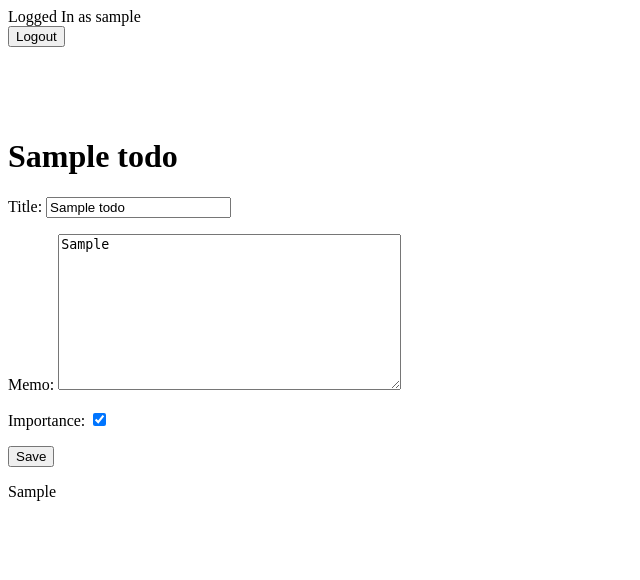
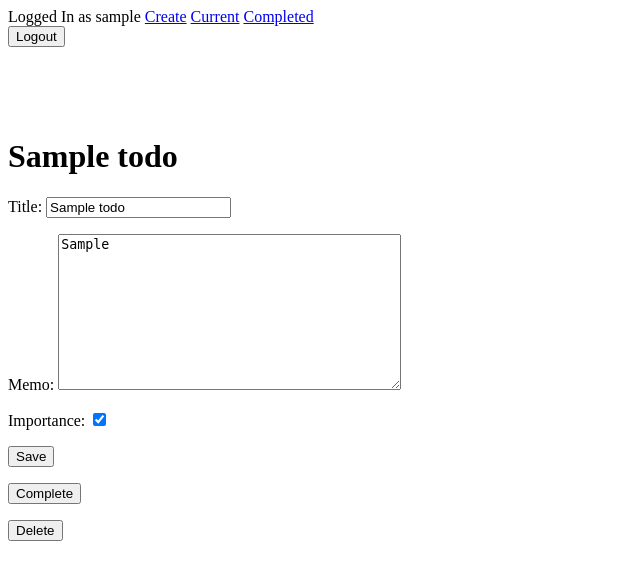
Before and after one commit to GrazhdanochkaMariya/ToDoDRF, a Django app: page /todo/1 in a window 1280 px wide. Shown: the top 580 px of the page, without its empty margins (0-640 px from the left). Run offline with Django 4.2, Linux system fonts and the light colour scheme; a user stored in the database is signed in; tables that the repository leaves empty hold one stand-in row (values such as "Sample post").

Commit message:
Delete, complete options were created

```diff
--- a/TodoWoo/settings.py
+++ b/TodoWoo/settings.py
@@ -118,6 +118,8 @@ USE_TZ = True
 
 STATIC_URL = 'static/'
 
+LOGIN_URL = '/login'
+
 # Default primary key field type
 # https://docs.djangoproject.com/en/4.0/ref/settings/#default-auto-field
 
--- a/TodoWoo/urls.py
+++ b/TodoWoo/urls.py
@@ -26,8 +26,12 @@ urlpatterns = [
     path('logout/', views.logoutuser, name='logoutuser'),
     # Todos
     path('current/', views.currenttodos, name='currenttodos'),
+    path('completed/', views.completedtodos, name='completedtodos'),
     path('create/', views.createtodo, name='createtodo'),
     path('', views.home, name='home'),
     path('todo/<int:todo_pk>', views.viewtodo, name='viewtodo'),
+    path('todo/<int:todo_pk>/complete', views.completetodo, name='completetodo'),
+    path('todo/<int:todo_pk>/delete', views.deletetodo, name='deletetodo'),
+
 
 ]
--- a/todo/templates/todo/base.html
+++ b/todo/templates/todo/base.html
@@ -1,6 +1,10 @@
 {% if user.is_authenticated %}
 
 Logged In as {{ user.username }}
+
+<a href="{% url 'createtodo'%}">Create</a>
+<a href="{% url 'currenttodos'%}">Current</a>
+<a href="{% url 'completedtodos'%}">Completed</a>
 
 
 <form action="{% url 'logoutuser' %}" method="POST">
--- a/todo/templates/todo/viewtodo.html
+++ b/todo/templates/todo/viewtodo.html
@@ -11,6 +11,16 @@
     {{ form.as_p }}
     <button type="submit">Save</button>
 </form>
-<p>{{ todo.memo|safe }}</p>
+
+<form method="POST" action="{% url 'completetodo' todo.id %}">
+    {% csrf_token %}
+    <button type="submit">Complete</button>
+</form>
+
+<form method="POST" action="{% url 'deletetodo' todo.id %}">
+    {% csrf_token %}
+    <button type="submit">Delete</button>
+</form>
+
 
 {% endblock %}
--- a/todo/views.py
+++ b/todo/views.py
@@ -5,6 +5,8 @@ from django.db import IntegrityError
 from django.contrib.auth import login, logout, authenticate
 from .forms import ToDoForm
 from .models import Todo
+from django.utils import timezone
+from django.contrib.auth.decorators import login_required
 
 
 def home(request):
@@ -30,9 +32,16 @@ def signupuser(request):
                           {'form': UserCreationForm(), 'error': 'Passwords did not match'})
 
 
+@login_required
 def currenttodos(request):
     todos = Todo.objects.filter(user=request.user, completed__isnull=True)
     return render(request, 'todo/currenttodos.html', {'todos': todos})
+
+
+@login_required
+def completedtodos(request):
+    todos = Todo.objects.filter(user=request.user, completed__isnull=False).order_by('-completed')
+    return render(request, 'todo/completedtodos.html', {'todos': todos})
 
 
 def loginuser(request):
@@ -47,7 +56,7 @@ def loginuser(request):
             login(request, user)
             return redirect('currenttodos')
 
-
+@login_required
 def viewtodo(request, todo_pk):
     todo = get_object_or_404(Todo, pk=todo_pk, user=request.user)
     if request.method == 'GET':
@@ -62,12 +71,14 @@ def viewtodo(request, todo_pk):
             return render(request, 'todo/viewtodo.html', {'todo': todo, 'form': form, 'error': 'Bad info'})
 
 
+@login_required
 def logoutuser(request):
     if request.method == 'POST':
         logout(request)
         return redirect('home')
 
 
+@login_required
 def createtodo(request):
     if request.method == 'GET':
         return render(request, 'todo/createtodo.html', {'form': ToDoForm()})
@@ -81,3 +92,18 @@ def createtodo(request):
         except ValueError:
             return render(request, 'todo/createtodo.html',
                           {'form': ToDoForm(), 'error': 'Bad data passed in. Try again.'})
+
+@login_required
+def completetodo(request, todo_pk):
+    todo = get_object_or_404(Todo, pk=todo_pk, user=request.user)
+    if request.method == 'POST':
+        todo.completed = timezone.now()
+        todo.save()
+        return redirect('currenttodos')
+
+@login_required
+def deletetodo(request, todo_pk):
+    todo = get_object_or_404(Todo, pk=todo_pk, user=request.user)
+    if request.method == 'POST':
+        todo.delete()
+        return redirect('currenttodos')
```
Also changed, not shown: todo/templates/todo/completedtodos.html (added, +19 -0 lines).
